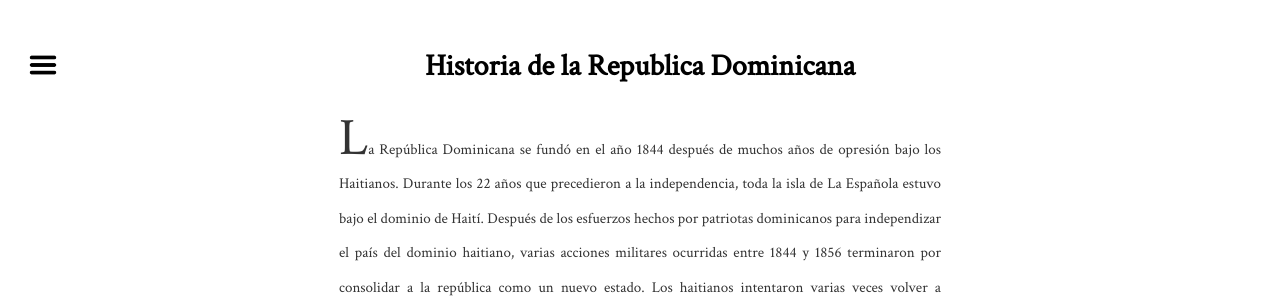
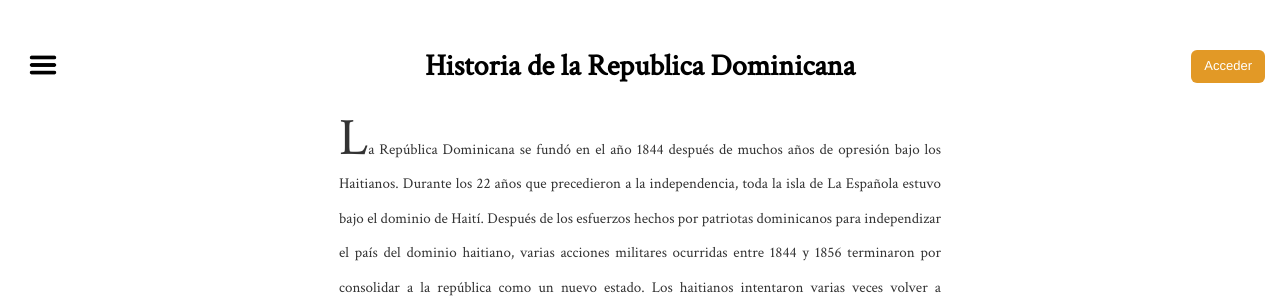
Before and after one commit to Hamil1/historiaDominicana, a PHP site: page / in a window 1280 px wide. Shown: the top 300 px of the page. Run offline with PHP 8.4, Linux system fonts and the light colour scheme; some libraries are stand-ins or nearby versions.

Commit message:
Agregando boton de acceder (login)

```diff
--- a/css/Style.css
+++ b/css/Style.css
@@ -171,3 +171,16 @@ div#mostrarNav.cerrar{
     left: 2em;
     cursor: pointer;
 }
+
+button.acceder{
+    float: right;
+    background-color: #E29926;
+    color: #ffffff;
+    font-weight: normal;
+    font-size: 13px;
+    border-radius: 6px;
+}
+
+div.contenedorAcceder{
+    padding-right: 15px;
+}
--- a/index.php
+++ b/index.php
@@ -15,6 +15,11 @@ and open the template in the editor......
         <link href="https://fonts.googleapis.com/css?family=Crimson+Text" rel="stylesheet">
     </head>
     <body>
+             <div>
+                <div class="contenedorAcceder">
+                    <button class="btn acceder">Acceder</button>
+                </div>
+            </div>
             <header>
                 <div id="mostrarNav"></div>
                 <nav id="menu">
```
